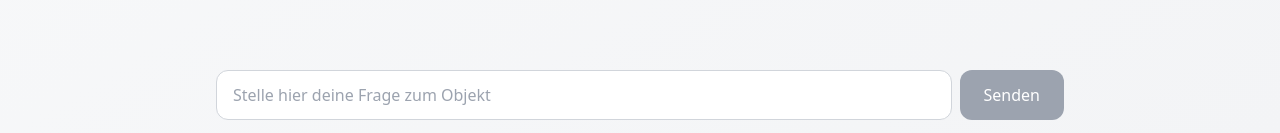
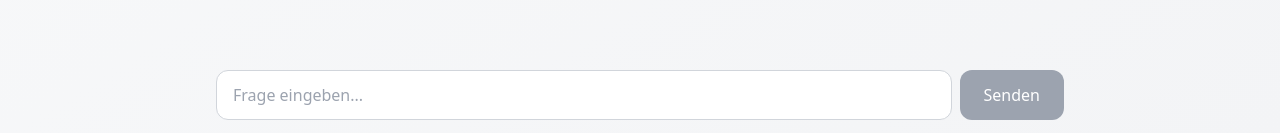
Before and after one commit to mpower3-makler/maklerchatbot, a Next.js app: page /1 in a window 1280 px wide. Shown: the part 664-797 px from the top of the page. Built offline with nearby package versions, Linux system fonts and the light colour scheme.

Commit message:
Update ChatInterface.js

```diff
--- a/components/ChatInterface.js
+++ b/components/ChatInterface.js
@@ -161,7 +161,7 @@ export default function ChatInterface({ slug }) {
             type="text"
             value={input}
             onChange={(e) => setInput(e.target.value)}
-            placeholder="Stelle hier deine Frage zum Objekt"
+            placeholder="Frage eingeben..."
             className="flex-1 px-4 py-3 rounded-xl border border-gray-300 dark:border-gray-600 bg-white dark:bg-gray-800 text-gray-800 dark:text-gray-200 focus:outline-none focus:ring-2 focus:ring-blue-500 dark:focus:ring-blue-400"
             disabled={isLoading}
           />
```
